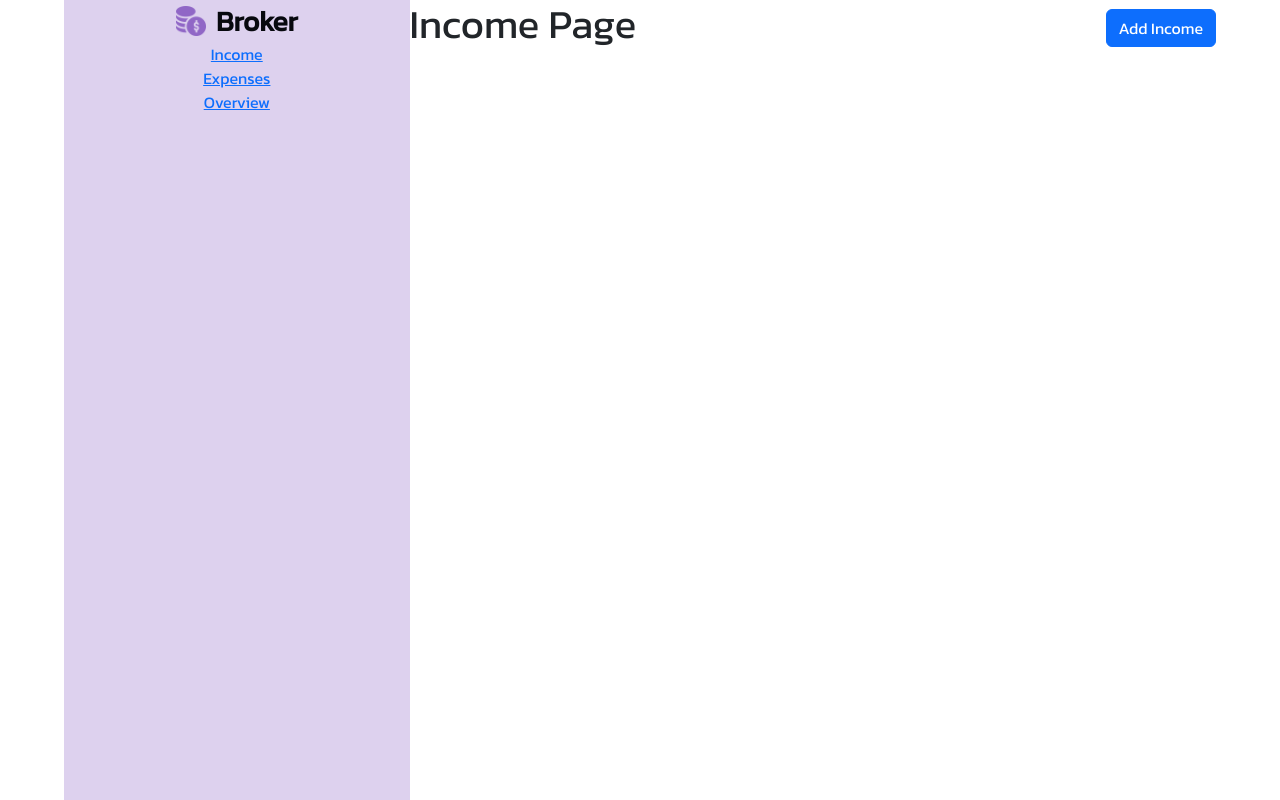
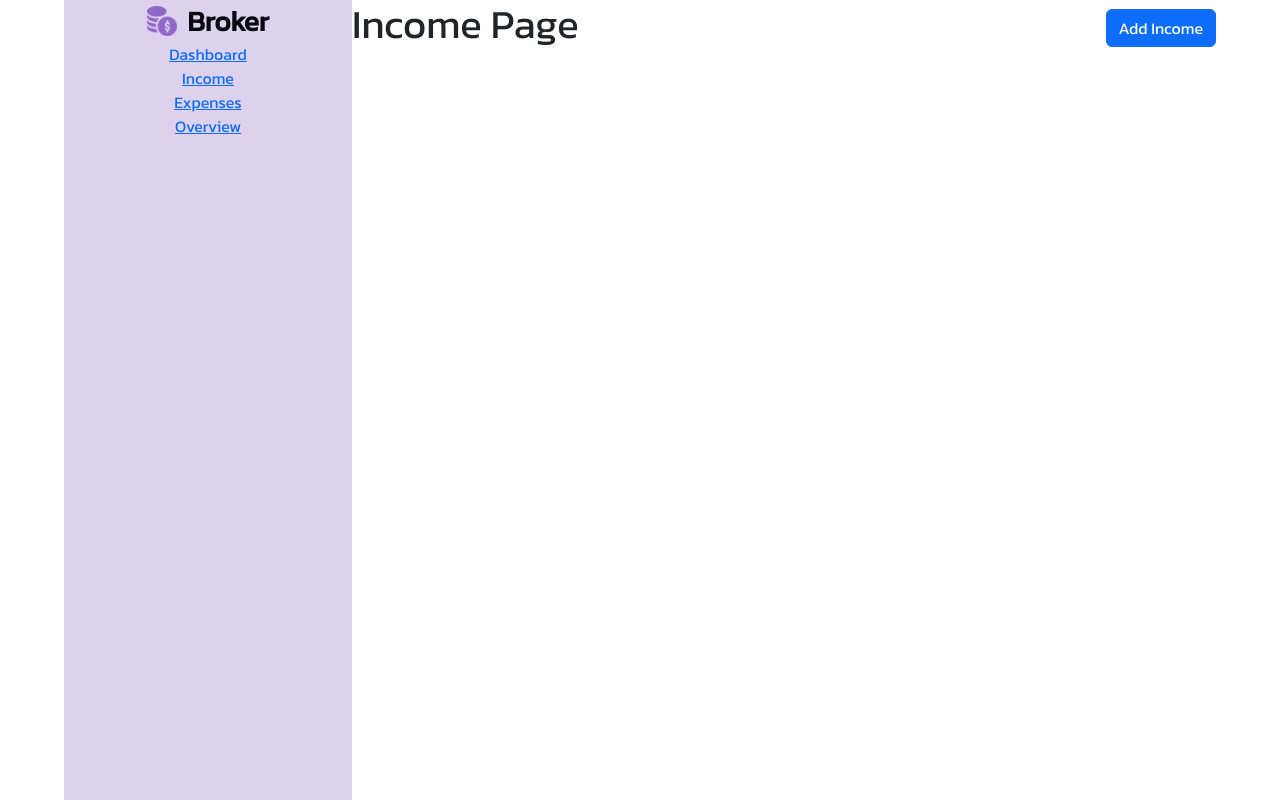
Before and after one commit to oliver-wahome/broker, a React (Create React App) app: page /income in a window 1280 px wide. Built offline with nearby package versions, Linux system fonts and the light colour scheme.

Commit message:
feat: adding the dashboard page link in menu & header

```diff
--- a/src/components/DashboardMenu.js
+++ b/src/components/DashboardMenu.js
@@ -9,6 +9,7 @@ function DashboardMenu(){
                 <img src={logo} alt="logo-icon" height="30px" width="30px" />
                 <p>Broker</p>
             </Link>
+            <Link to="/dashboard">Dashboard</Link>
             <Link to="/income">Income</Link>
             <Link to="/expenses">Expenses</Link>
             <Link to="/overview">Overview</Link>
--- a/src/pageStyles/Dashboard.css
+++ b/src/pageStyles/Dashboard.css
@@ -7,14 +7,14 @@
     display: flex;
     flex-direction: column;
     align-items: center;
-    width: 30%;
+    width: 25%;
     background-color: rgba(144, 103, 197, 0.3);
 }
 
 .dashboardBody {
-    width: 70%;
+    width: 75%;
     display: flex;
-    justify-content: flex-end;
+    flex-direction: column;
 }
 
 .dashboardBodyHeader {
--- a/src/pages/Dashboard.js
+++ b/src/pages/Dashboard.js
@@ -32,6 +32,8 @@ function Dashboard() {
                     <Link to="/profile">go to profile</Link>
                 </div>
 
+                <h1>Dashboard Page</h1>
+
             </div>
         </div>
     );
```
